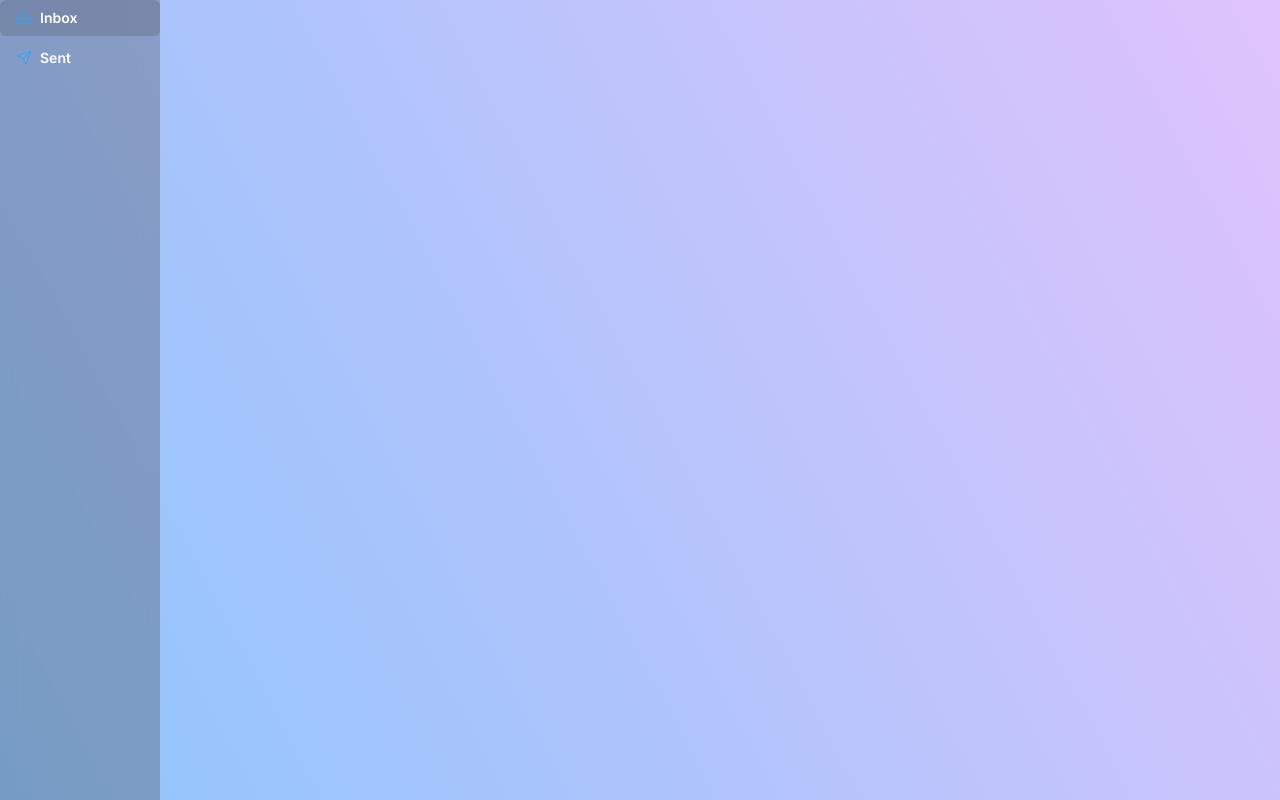
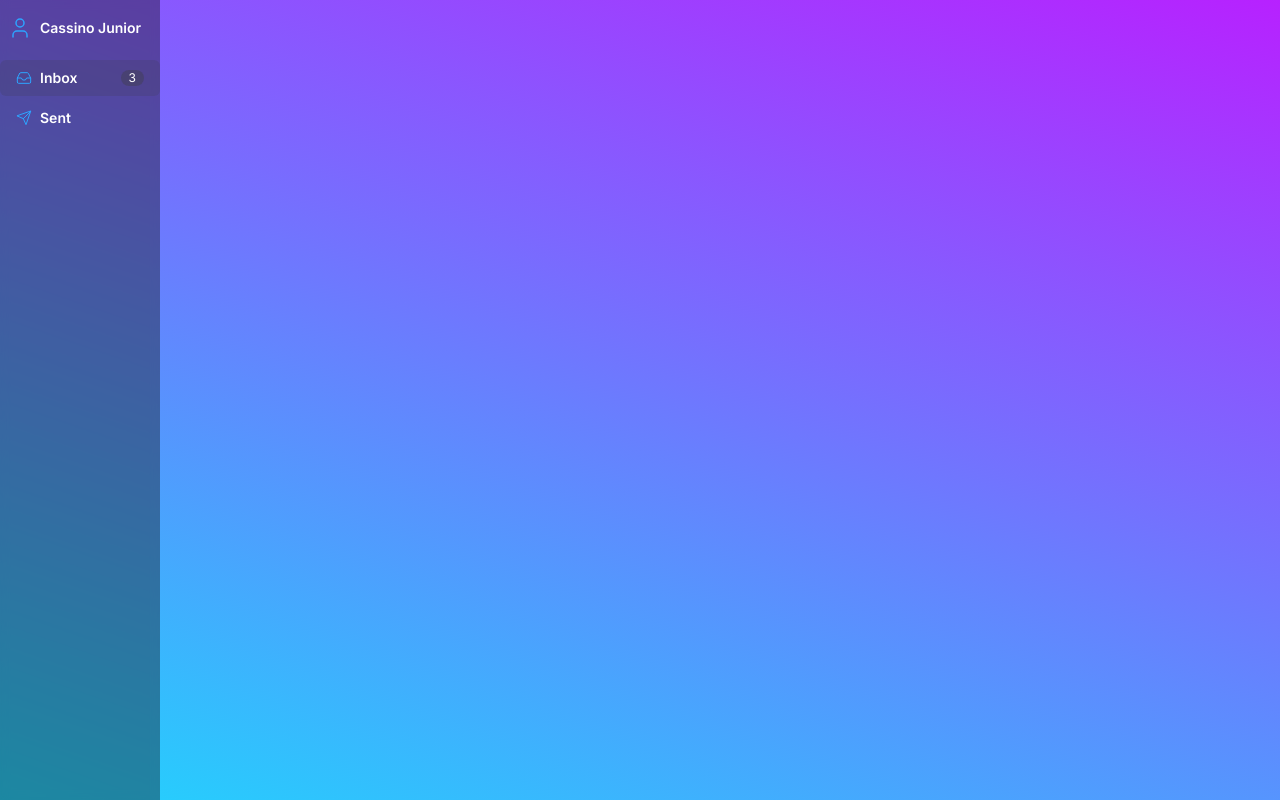
Before and after one commit to CassianoJunior/simple-mail-service, a React (Vite) app in the folder client/: page / in a window 1280 px wide. Built offline with nearby package versions, Linux system fonts and the light colour scheme.

Commit message:
feat(Sidebar): Add SidebarHeader

```diff
--- a/client/src/components/Sidebar.tsx
+++ b/client/src/components/Sidebar.tsx
@@ -1,6 +1,7 @@
-import { Inbox, Send } from 'lucide-react';
+import { Inbox, Send, User } from 'lucide-react';
 import { useCallback, useState } from 'react';
 import { SidebarButton } from './SidebarButton';
+import { SidebarHeader } from './SidebarHeader';
 
 const Sidebar = () => {
   const [activeSection, setActiveSection] = useState<'inbox' | 'sent'>('inbox');
@@ -14,11 +15,16 @@ const Sidebar = () => {
   }, [activeSection]);
 
   return (
-    <div className="h-screen bg-zinc-700 bg-opacity-30 backdrop-blur-md flex flex-col gap-1">
+    <div className="h-screen bg-zinc-900 shadow-[0,_4px,_30px,_rgba(0,_0,_0,_0.1)] bg-opacity-40 backdrop-blur-sm flex flex-col gap-1">
+      <SidebarHeader
+        icon={<User color="#2DA4FF" strokeWidth={1.5} size={24} />}
+        name="Cassino Junior"
+      />
       <SidebarButton
         title="Inbox"
         Icon={<Inbox color="#2DA4FF" strokeWidth={1.5} size={16} />}
         active={activeSection === 'inbox'}
+        bagdeCount={3}
         onClick={handleClickInbox}
       />
       <SidebarButton
--- a/client/src/components/SidebarButton.tsx
+++ b/client/src/components/SidebarButton.tsx
@@ -2,12 +2,14 @@ interface SidebarButtonProps extends React.HTMLAttributes<HTMLButtonElement> {
   Icon: React.ReactNode;
   title: string;
   active: boolean;
+  bagdeCount?: number;
 }
 
 const SidebarButton = ({
   Icon,
   title,
   active,
+  bagdeCount,
   ...rest
 }: SidebarButtonProps) => {
   return (
@@ -19,6 +21,11 @@ const SidebarButton = ({
     >
       <div className="mr-2">{Icon}</div>
       <h2 className="font-inter font-semibold text-sm">{title}</h2>
+      {bagdeCount && (
+        <div className="flex items-center justify-center ml-auto h-4 px-2 text-xs text-white bg-zinc-700 bg-opacity-40 rounded-full">
+          {bagdeCount}
+        </div>
+      )}
     </button>
   );
 };
--- /dev/null
+++ b/client/src/components/SidebarHeader.tsx
@@ -0,0 +1,15 @@
+interface SidebarHeaderProps {
+  icon: React.ReactNode;
+  name: string;
+}
+
+const SidebarHeader = ({ icon, name }: SidebarHeaderProps) => {
+  return (
+    <div className="flex gap-2 items-center px-2 py-4">
+      {icon}
+      <h2 className="font-inter font-semibold text-sm text-white">{name}</h2>
+    </div>
+  );
+};
+
+export { SidebarHeader };
--- a/client/src/styles/global.css
+++ b/client/src/styles/global.css
@@ -3,7 +3,8 @@
 @tailwind utilities;
 
 body {
-  background-color: #8EC5FC;
-  background-image: linear-gradient(62deg, #8EC5FC 0%, #E0C3FC 100%);
+  background-color: #21D4FD;
+background-image: linear-gradient(19deg, #21D4FD 0%, #B721FF 100%);
+
   font-family: 'Inter', sans-serif;
 }
```
